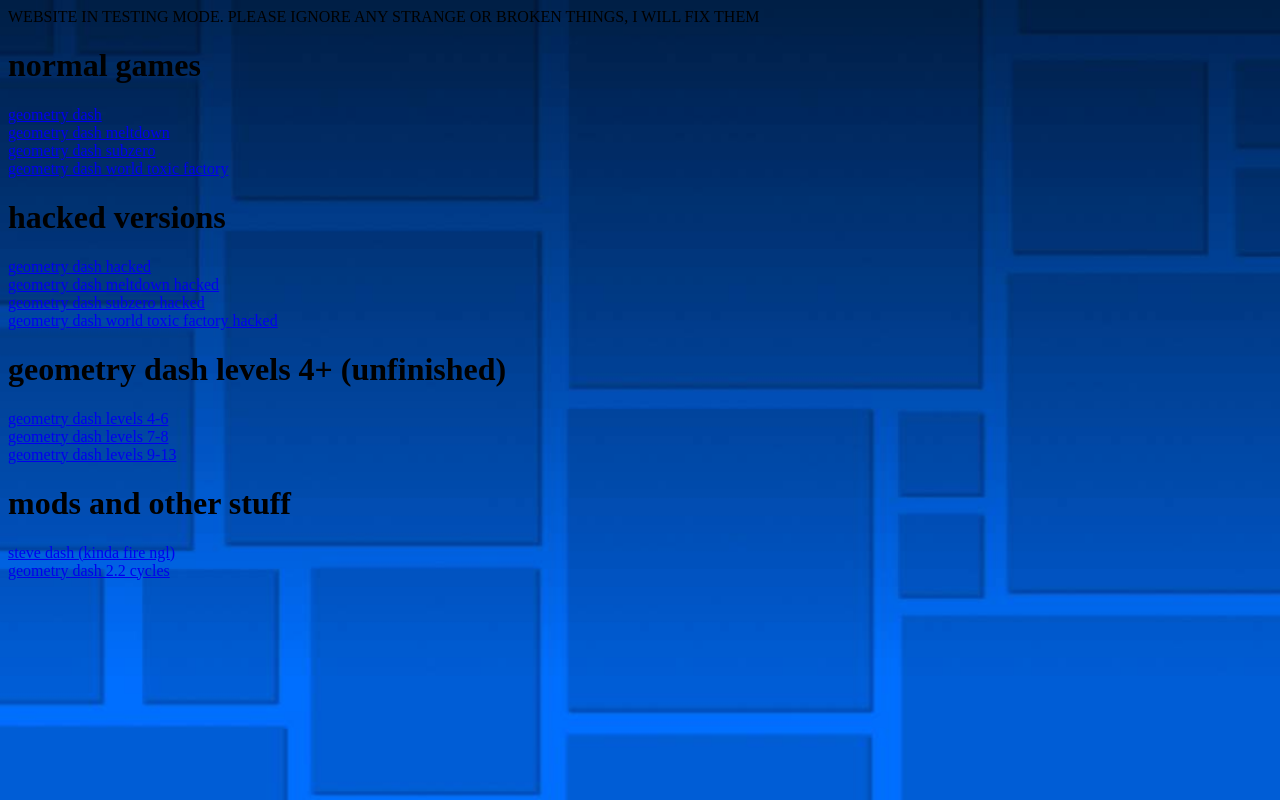
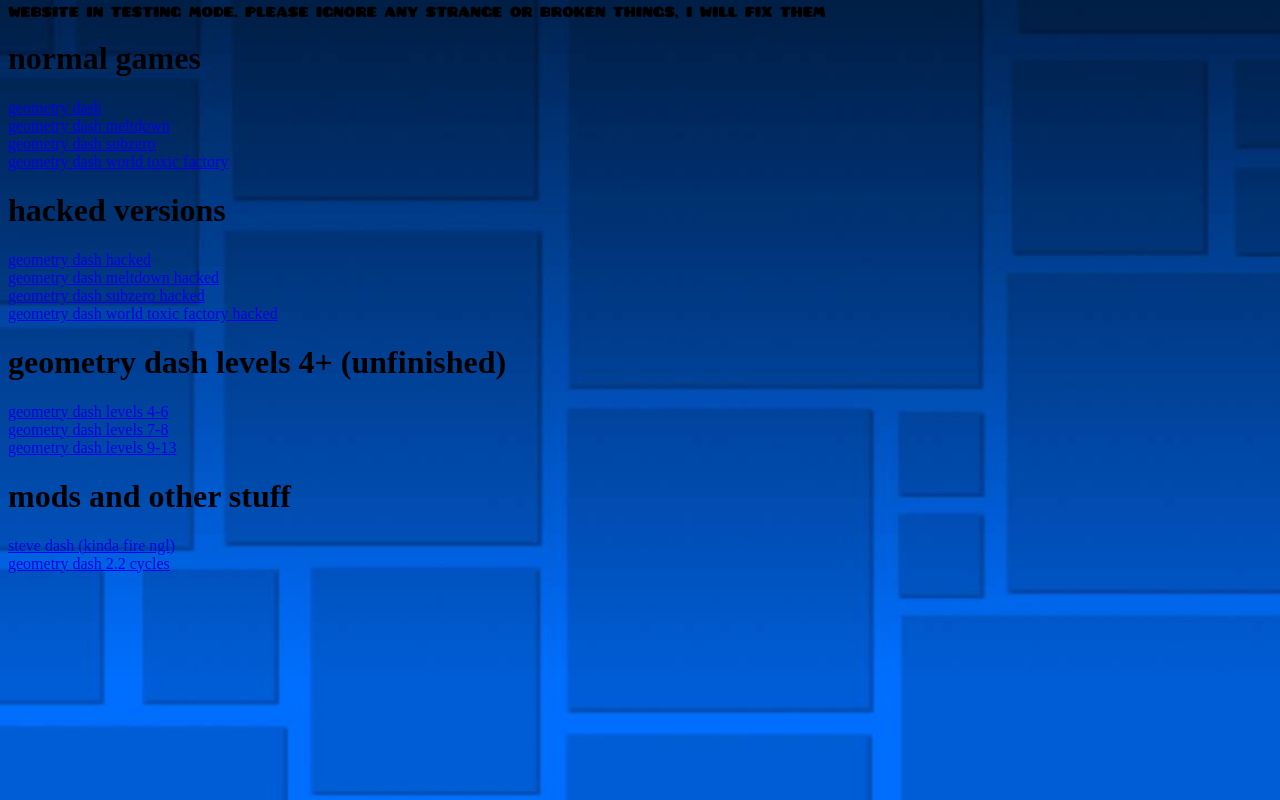
Before and after one commit to Marc92020/geometry-dash-scratch-directory, a plain HTML site: page index.html in a window 1280 px wide. Drawn offline with Linux system fonts and the light colour scheme.

Commit message:
Update index.html

```diff
--- a/index.html
+++ b/index.html
@@ -7,6 +7,10 @@ body {
   background-attachment: fixed;
   background-size: cover;
 }
+        @font-face { font-family: Pusab; src: url('https://github.com/Marc92020/geometry-dash-scratch-directory/blob/main/stuff/PUSAB___%5B1%5D.otf'); }
+      p {
+         font-family: Pusab
+      }
 </style>
 <title>scratch geometry dash directory</title>
 <link rel="icon" type="image/x-icon" href="https://raw.githubusercontent.com/Marc92020/geometry-dash-scratch-directory/main/geodash.ico">
```
